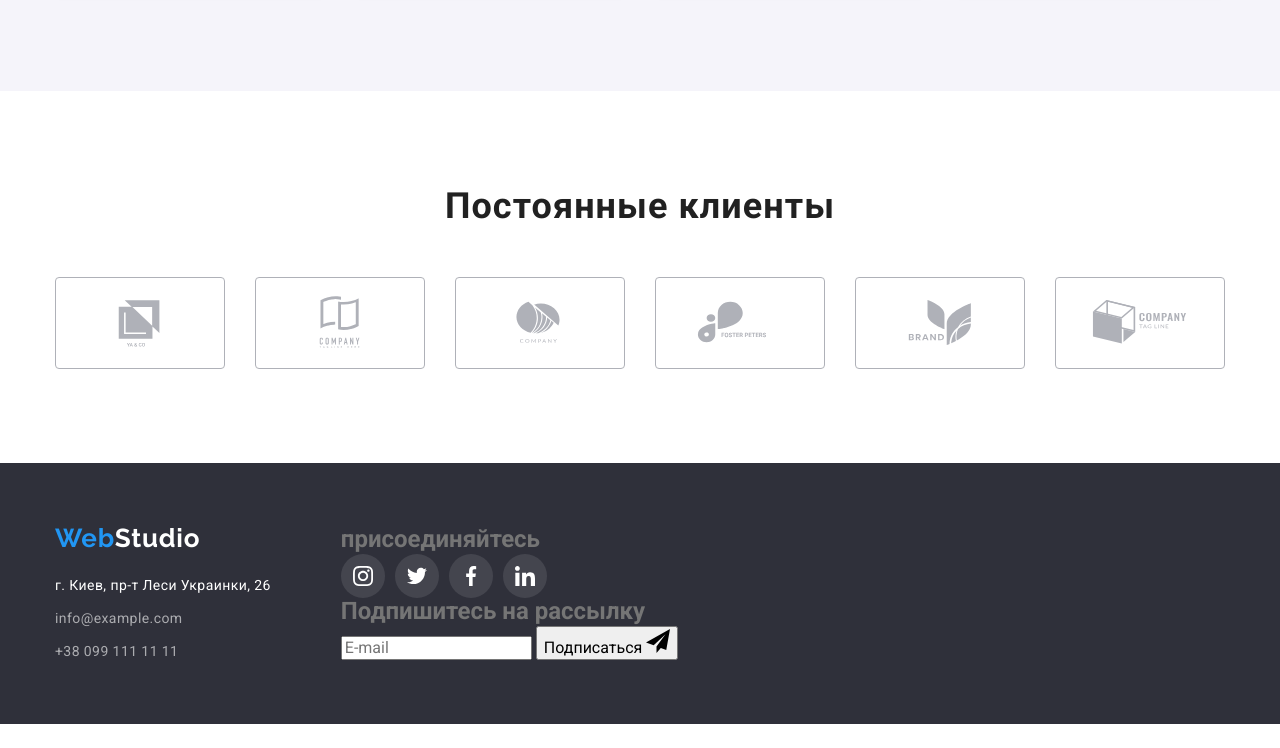
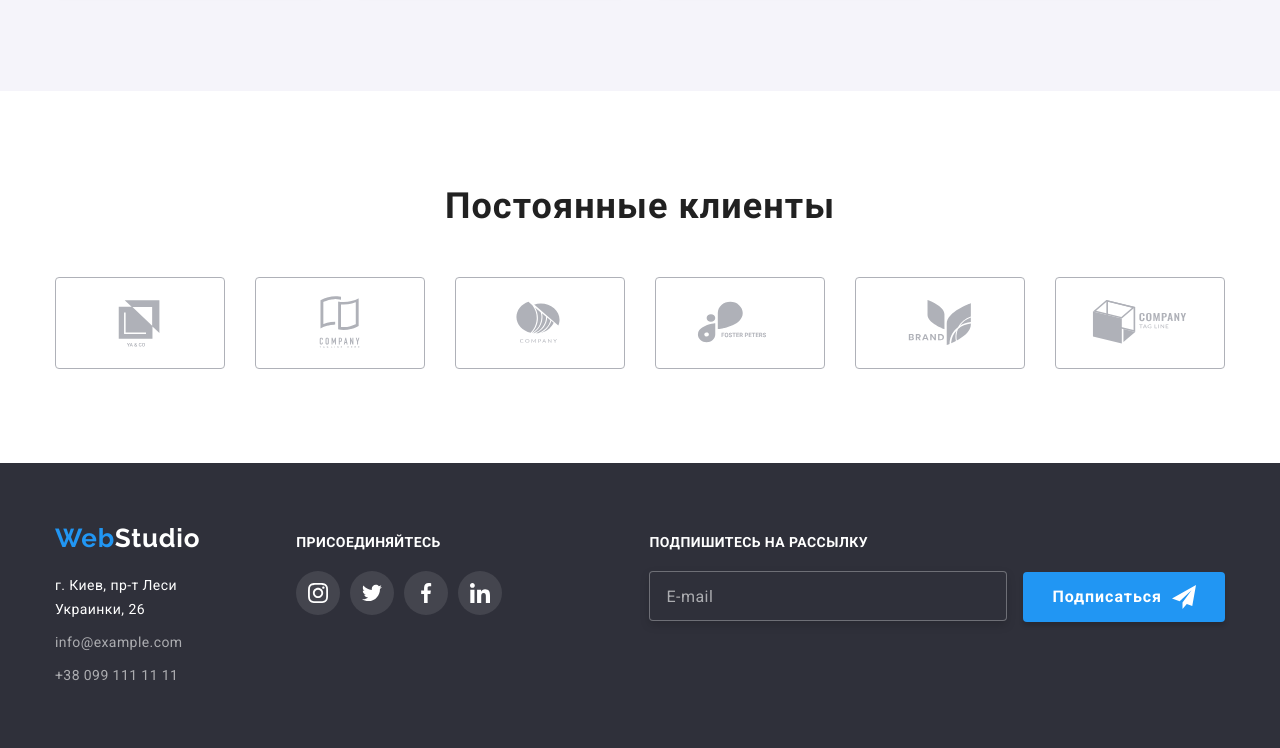
Before and after one commit to anvomm/goit-markup-hw-06, a plain HTML site: page index.html in a window 1280 px wide. Shown: the part 2213-2961 px from the top of the page. Before the commit the page ends 2937 px from the top, so only its background shows below. Drawn offline with nearby package versions, Linux system fonts and the light colour scheme.

Commit message:
описывает форму подписки футера

```diff
--- a/css/styles.css
+++ b/css/styles.css
@@ -37,6 +37,8 @@
 }
 button {
     cursor: pointer;
+    border: none;
+    font-family: inherit;
 }
 
 .link {
@@ -210,7 +212,6 @@
     margin-left: auto;
     margin-right: auto;
 
-    font-family: inherit;
     font-weight: 700;
     font-size: 16px;
     line-height: 1.85;
@@ -219,7 +220,6 @@
 
     color: var(--light-background-color);
     background-color: var(--accent-color);
-    border: none;
     box-shadow: 0px 4px 4px rgba(0, 0, 0, 0.15);
     border-radius: 4px;
     transition: background-color 250ms cubic-bezier(0.4, 0, 0.2, 1);
@@ -467,7 +467,7 @@
 .contact-info-phone:focus {
     color: var(--accent-color)
 }
-.footer-social-links-title {
+.footer-subscription-side-title {
     margin-bottom: 20px;
 
     font-weight: 700;
@@ -503,6 +503,50 @@
 .footer-address-side {
     margin-right: 70px;
 }
+.footer-subscribtion-side {
+    display: flex;
+    justify-content: space-between;
+    width: 100%;
+}
+.subscription-form-input {
+    padding-left: 16px;
+    width: 358px;
+    height: 50px;
+    outline: none;
+    border: 1px solid rgba(255, 255, 255, 0.3);
+    border-radius: 4px;
+    filter: drop-shadow(0px 4px 4px rgba(0, 0, 0, 0.15));
+    background-color: var(--grey-background-color);
+    font-size: 16px;
+    line-height: 1.25;
+    letter-spacing: 0.03em;
+    color: rgba(255, 255, 255, 0.6);
+}
+.subscription-form-input::placeholder {
+    color: rgba(255, 255, 255, 0.6);
+}
+.footer-subscription-btn {
+    display: inline-flex;
+    align-items: center;
+    min-width: 200px;
+    padding: 10px 29px;
+    margin-left: 12px;
+
+    font-weight: 700;
+    font-size: 16px;
+    line-height: 1.88;
+    text-align: center;
+    letter-spacing: 0.06em;
+    color: var(--light-background-color);
+    background-color: var(--accent-color);
+    box-shadow: 0px 4px 4px rgba(0, 0, 0, 0.15);
+    border-radius: 4px;
+    }
+.footer-subscription-btn-icon {
+    margin-left: 10px;
+    fill: currentColor;
+}
+
 
 /*=============BACKDROP===============*/
 .backdrop {
@@ -566,7 +610,6 @@
     border-radius: 4px;
     padding: 6px 22px;
 
-    font-family: inherit;
     font-weight: 500;
     font-size: 16px;
     line-height: 1.63;
@@ -574,7 +617,6 @@
     letter-spacing: 0.03em;
     color: var(--title-color);
     background-color: var(--light-grey-background-color);
-    border: none;
     transition: color 250ms cubic-bezier(0.4, 0, 0.2, 1), background-color 250ms cubic-bezier(0.4, 0, 0.2, 1), box-shadow 250ms cubic-bezier(0.4, 0, 0.2, 1);
 }
 .portfolio-filter-button:hover,
```
